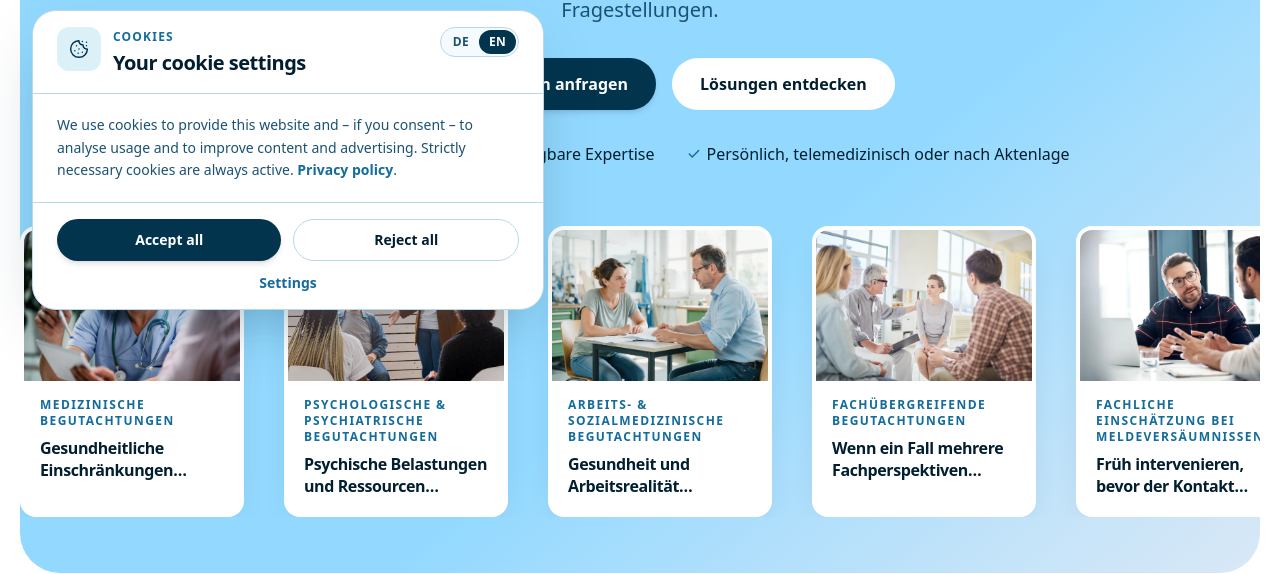
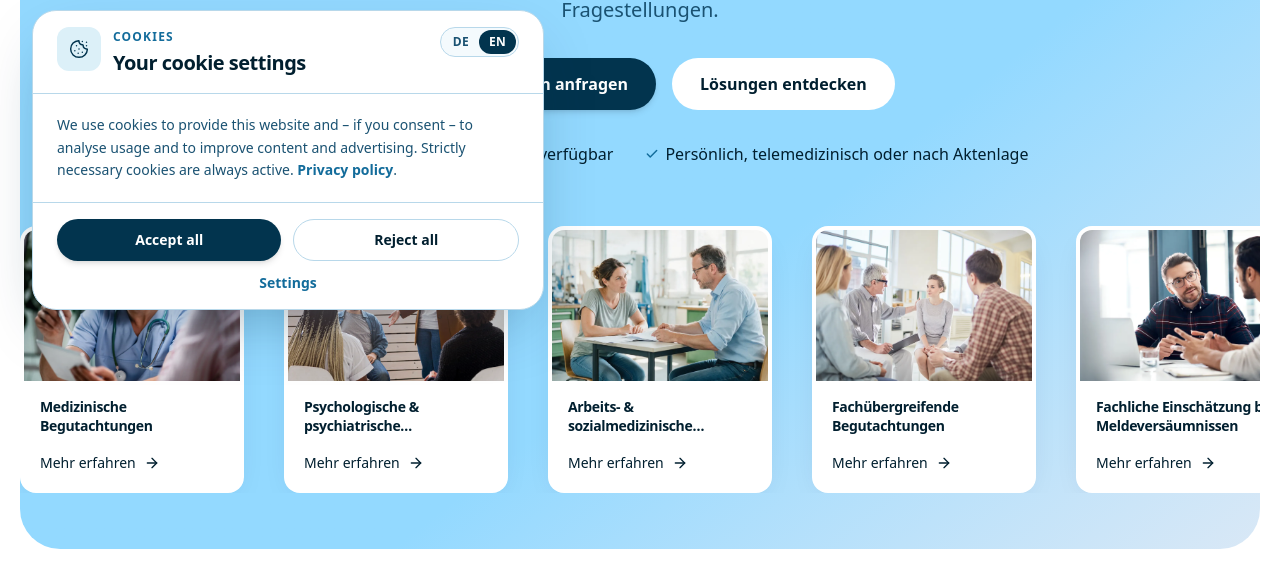
Before and after one commit to SoftdoorGmbH/PulsarMedical, a React (Vite) app: page / in a window 1280 px wide. Shown: the part 458-1032 px from the top of the page. Built offline with nearby package versions, Linux system fonts and the light colour scheme; no server answers.

Commit message:
Refactor HomeHero component to include ArrowRightIcon for call-to-action links, update badge text for clarity, and streamline card rendering logic. Adjust audience page titles for consistency and punctuation. Update HOME_ASSESSMENT_COMPARE headline for improved readability.

```diff
--- a/src/components/home/HomeHero.tsx
+++ b/src/components/home/HomeHero.tsx
@@ -1,10 +1,10 @@
-import { Check } from "lucide-react";
-import { Link } from "react-router-dom";
+import { ArrowRightIcon, Check } from "lucide-react";
 import { Button } from "@/components/Button";
 import {
   getAssessmentOfferingAnchorId,
   HOME_ASSESSMENT_OFFERINGS,
 } from "@/content/homeAssessmentOfferings";
+import { Link } from "react-router";
 
 const HERO_OVERLINES = [
   "Für Jobcenter · Berufsgenossenschaften · Rückversicherer",
@@ -12,7 +12,7 @@ const HERO_OVERLINES = [
 
 const HERO_BADGES = [
   "DSGVO konform",
-  "Bundesweit verfügbare Expertise",
+  "Bundesweit verfügbar",
   "Persönlich, telemedizinisch oder nach Aktenlage",
 ] as const;
 
@@ -28,7 +28,7 @@ function HeroOfferCard({
   ariaHidden?: boolean;
 }) {
   const card = (
-    <article className="flex h-full flex-col overflow-hidden rounded-2xl border-4 border-white/90 bg-white shadow-[0_10px_32px_-16px_rgb(2_52_78_/0.18)] transition-[transform,box-shadow] group-hover:shadow-[0_16px_40px_-14px_rgb(2_52_78_/0.24)]">
+    <article className="flex h-full flex-col overflow-hidden rounded-2xl border-4 border-white/90 bg-white shadow-[0_10px_32px_-16px_rgb(2_52_78_/0.18)]">
       <div className="relative aspect-372/260 overflow-hidden">
         <img
           src={offer.imageSrc}
@@ -42,32 +42,24 @@ function HeroOfferCard({
         />
       </div>
       <div className="flex flex-1 flex-col p-4">
-        <p className="text-xs font-semibold uppercase tracking-[0.12em] text-pm-light-text-2">
+        <h3 className="line-clamp-2 text-sm font-semibold leading-snug tracking-tight text-pm-light-headline min-h-10">
           {offer.stageLabel}
-        </p>
-        <h3 className="mt-2 line-clamp-2 text-base font-semibold leading-snug tracking-tight text-pm-light-headline">
-          {offer.title}
         </h3>
+        <div className="mt-4 text-pm-light-headline">
+          <Link
+            to={`#${getAssessmentOfferingAnchorId(offer.id)}`}
+            className="flex items-center gap-2 font-medium text-sm"
+          >
+            {offer.cta} <ArrowRightIcon className="size-4" />
+          </Link>
+        </div>
       </div>
     </article>
   );
 
   return (
     <div className="w-[calc(50vw-32px)] shrink-0 md:w-[calc(33vw-28px)] lg:w-[calc(20vw-32px)]">
-      {ariaHidden ? (
-        card
-      ) : (
-        <Link
-          to={{
-            pathname: "/",
-            hash: getAssessmentOfferingAnchorId(offer.id),
-          }}
-          className="group block h-full no-underline"
-          tabIndex={ariaHidden ? -1 : undefined}
-        >
-          {card}
-        </Link>
-      )}
+      {card}
     </div>
   );
 }
--- a/src/content/audiencePages.ts
+++ b/src/content/audiencePages.ts
@@ -28,10 +28,7 @@ import {
   JOBCENTER_PROCESS,
   RUECKVERSICHERER_PROCESS,
 } from "@/content/audienceSteps";
-import {
-  AUDIENCE_SECONDARY_CTA,
-  OFFER_PRIMARY_CTA,
-} from "@/content/cta";
+import { AUDIENCE_SECONDARY_CTA, OFFER_PRIMARY_CTA } from "@/content/cta";
 import type { PageSeoFields } from "@/content/seoFields";
 
 export type AudiencePageSlug =
@@ -122,7 +119,7 @@ export const AUDIENCE_PAGES: Record<AudiencePageSlug, AudiencePageContent> = {
     hero: {
       ariaLabel: "Für Jobcenter",
       overline: "Für Jobcenter",
-      title: "Gesundheitliche Hürden erkennen. Integration realistisch planen",
+      title: "Gesundheitliche Hürden erkennen. Integration realistisch planen.",
       paragraphs: [
         "PULSAR Medical unterstützt Jobcenter mit medizinischen und psychologischen Begutachtungen, wenn gesundheitliche Einschränkungen die Mitwirkung, Leistungsfähigkeit oder berufliche Integration beeinflussen können.",
       ],
@@ -178,7 +175,7 @@ export const AUDIENCE_PAGES: Record<AudiencePageSlug, AudiencePageContent> = {
     hero: {
       ariaLabel: "Für Rückversicherer",
       overline: "Für Rückversicherer",
-      title: "Leistungsfälle medizinisch klar bewerten",
+      title: "Leistungsfälle medizinisch klar bewerten.",
       paragraphs: [
         "PULSAR Medical unterstützt Rückversicherer mit medizinischen und psychologischen Begutachtungen, wenn gesundheitliche Einschränkungen, berufliche Leistungsfähigkeit oder die weitere Prognose für Leistungsentscheidungen relevant sind.",
       ],
--- a/src/content/homeAssessmentCompare.ts
+++ b/src/content/homeAssessmentCompare.ts
@@ -16,7 +16,7 @@ const PULSAR_ITEMS = [
 
 export const HOME_ASSESSMENT_COMPARE = {
   headline:
-    "Begutachtungen, die entlasten statt zusätzlichen Aufwand zu schaffen.",
+    "Begutachtungen, die entlasten statt zusätzlichen Aufwand zu schaffen",
   subheadline:
     "PULSAR Medical übernimmt die gesamte Organisation Ihrer Begutachtungsaufträge – von der passenden fachlichen Besetzung bis zur sicheren Bereitstellung der Ergebnisse.",
   traditionalLabel: "Klassische Begutachtungen",
--- a/src/pages/AboutPage.tsx
+++ b/src/pages/AboutPage.tsx
@@ -1,6 +1,6 @@
 import { AboutHero } from "@/components/about/AboutHero";
 import { AboutMissionSection } from "@/components/about/AboutMissionSection";
-import { AboutTeamSection } from "@/components/about/AboutTeamSection";
+// import { AboutTeamSection } from "@/components/about/AboutTeamSection";
 import { AboutValuesSection } from "@/components/about/AboutValuesSection";
 import { HomeCta } from "@/components/home/HomeCta";
 
@@ -10,7 +10,7 @@ export function AboutPage() {
       <AboutHero />
       <AboutMissionSection />
       <AboutValuesSection />
-      <AboutTeamSection />
+      {/* <AboutTeamSection /> */}
       <HomeCta />
     </>
   );
--- a/src/pages/HomePage.tsx
+++ b/src/pages/HomePage.tsx
@@ -6,7 +6,7 @@ import { HomeFaq } from "@/components/home/HomeFaq";
 // import { HomeFeatureCards } from "@/components/home/HomeFeatureCards";
 import { HomeHero } from "@/components/home/HomeHero";
 // import { HomeTabbedSection } from "@/components/home/HomeTabbedSection";
-import { HomeTestimonials } from "@/components/home/HomeTestimonials";
+// import { HomeTestimonials } from "@/components/home/HomeTestimonials";
 // import { HomeTrustBy } from "@/components/home/HomeTrustBy";
 
 export function HomePage() {
@@ -17,7 +17,7 @@ export function HomePage() {
       <HomeAudiencePillars />
       <HomeAssessmentOfferings />
       <HomeAssessmentCompare />
-      <HomeTestimonials />
+      {/* <HomeTestimonials /> */}
       {/* <HomeFeatureCards /> */}
       {/* <HomeTabbedSection /> */}
       <HomeFaq />
```
